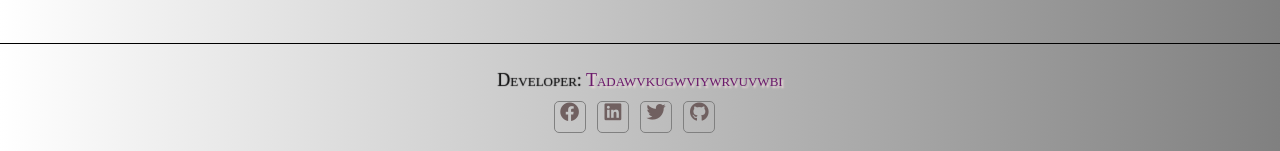
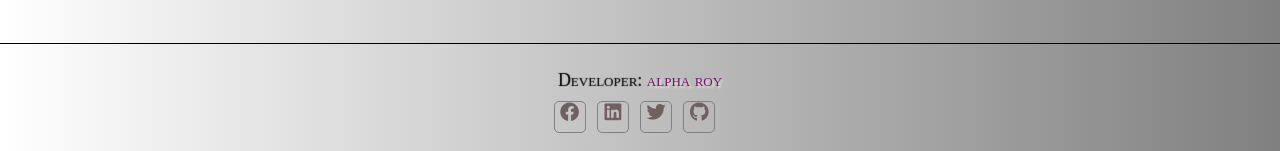
Before and after one commit to aakash7dec/DevopsFinal, a React (Create React App) app: page / in a window 1280 px wide. Shown: the part 1681-1832 px from the top of the page. Built offline with nearby package versions, Linux system fonts and the light colour scheme; a web font is replaced by a local one.

Commit message:
devloper change
alpha roy

```diff
--- a/src/components/Footer/Footer.js
+++ b/src/components/Footer/Footer.js
@@ -9,7 +9,7 @@ function Footer() {
         <div className="footer-content">
           <div className="footer-section about">
             <p className="footer-para">
-              Developer: <span className="my-name"> Tadawvkugwviywrvuvwbi</span>
+              Developer: <span className="my-name"> alpha roy</span>
             </p>
 
             <div className="contact"></div>
```
